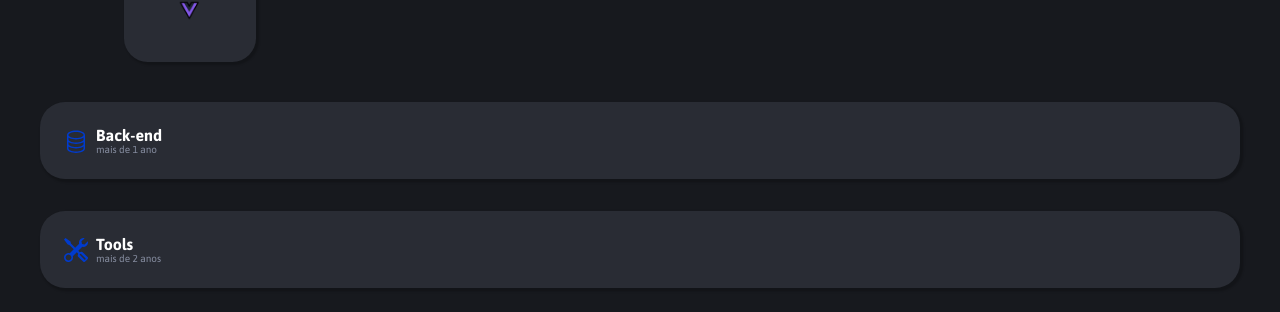
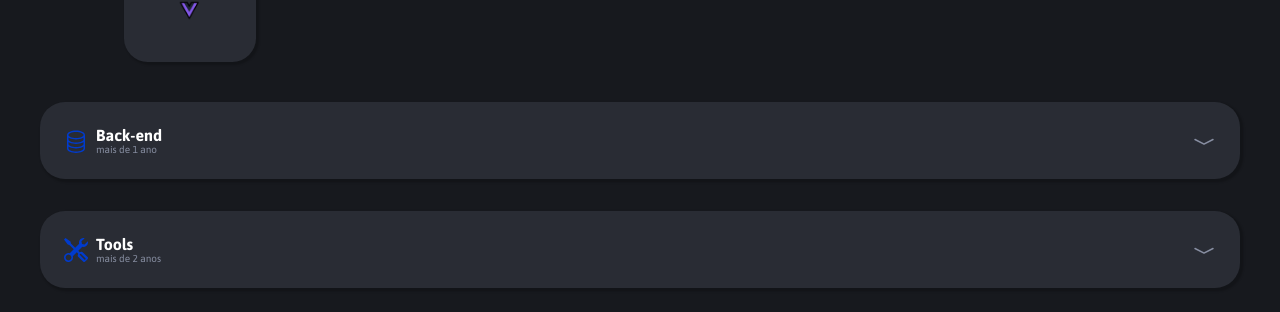
Before and after one commit to kauatorresfranca/portfolio, a React (Vite) app: page / in a window 1280 px wide. Shown: the part 1777-2089 px from the top of the page. Built offline with nearby package versions, Linux system fonts and the light colour scheme.

Commit message:
fix: update SVG path for chevron icons in Skils component for improved functionality

```diff
--- a/src/components/skils/index.tsx
+++ b/src/components/skils/index.tsx
@@ -106,7 +106,7 @@ const Skils = () => {
                 </div>
               </S.AreaLeft>
               <svg xmlns="http://www.w3.org/2000/svg" width="24" height="24" fill={colors.text} className={backIsOpen ? 'bi bi-chevron-compact-down open' : 'bi bi-chevron-compact-down'} viewBox="0 0 16 16">
-                <path fillRule="evenodd" d="M1.553 6.776a.5.5 0 0 1..." />
+                <path fillRule="evenodd" d="M1.553 6.776a.5.5 0 0 1 .67-.223L8 9.44l5.776-2.888a.5.5 0 1 1 .448.894l-6 3a.5.5 0 0 1-.448 0l-6-3a.5.5 0 0 1-.223-.67" />
               </svg>
             </S.Acordeon>
 
@@ -133,7 +133,7 @@ const Skils = () => {
                 </div>
               </S.AreaLeft>
               <svg xmlns="http://www.w3.org/2000/svg" width="24" height="24" fill={colors.text} className={toolsIsOpen ? 'bi bi-chevron-compact-down open' : 'bi bi-chevron-compact-down'} viewBox="0 0 16 16">
-                <path fillRule="evenodd" d="M1.553 6.776a.5.5 0 0 1..." />
+                <path fillRule="evenodd" d="M1.553 6.776a.5.5 0 0 1 .67-.223L8 9.44l5.776-2.888a.5.5 0 1 1 .448.894l-6 3a.5.5 0 0 1-.448 0l-6-3a.5.5 0 0 1-.223-.67" />
               </svg>
             </S.Acordeon>
             <S.SkilContent className={toolsIsOpen ? 'active' : ''}>
```
